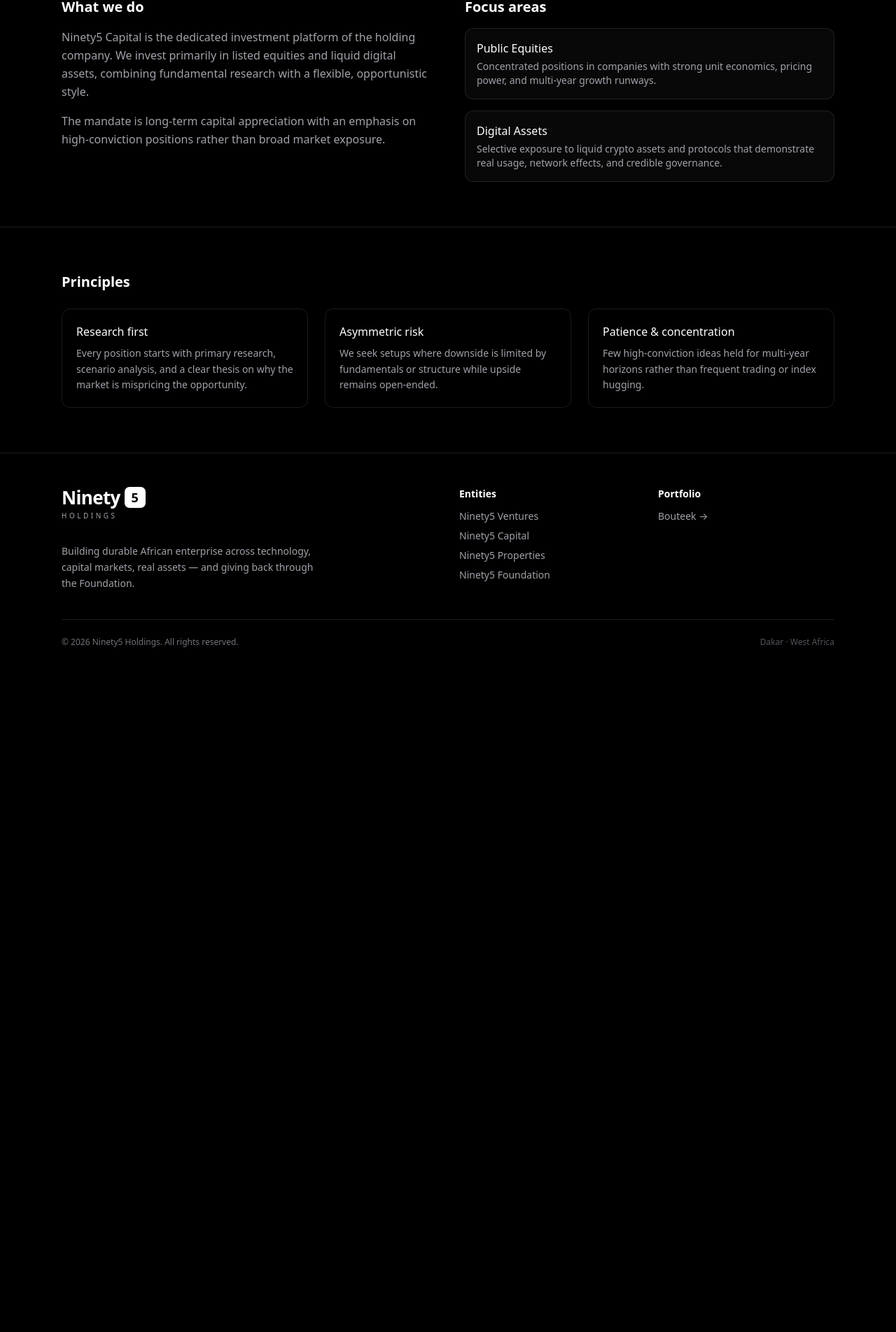
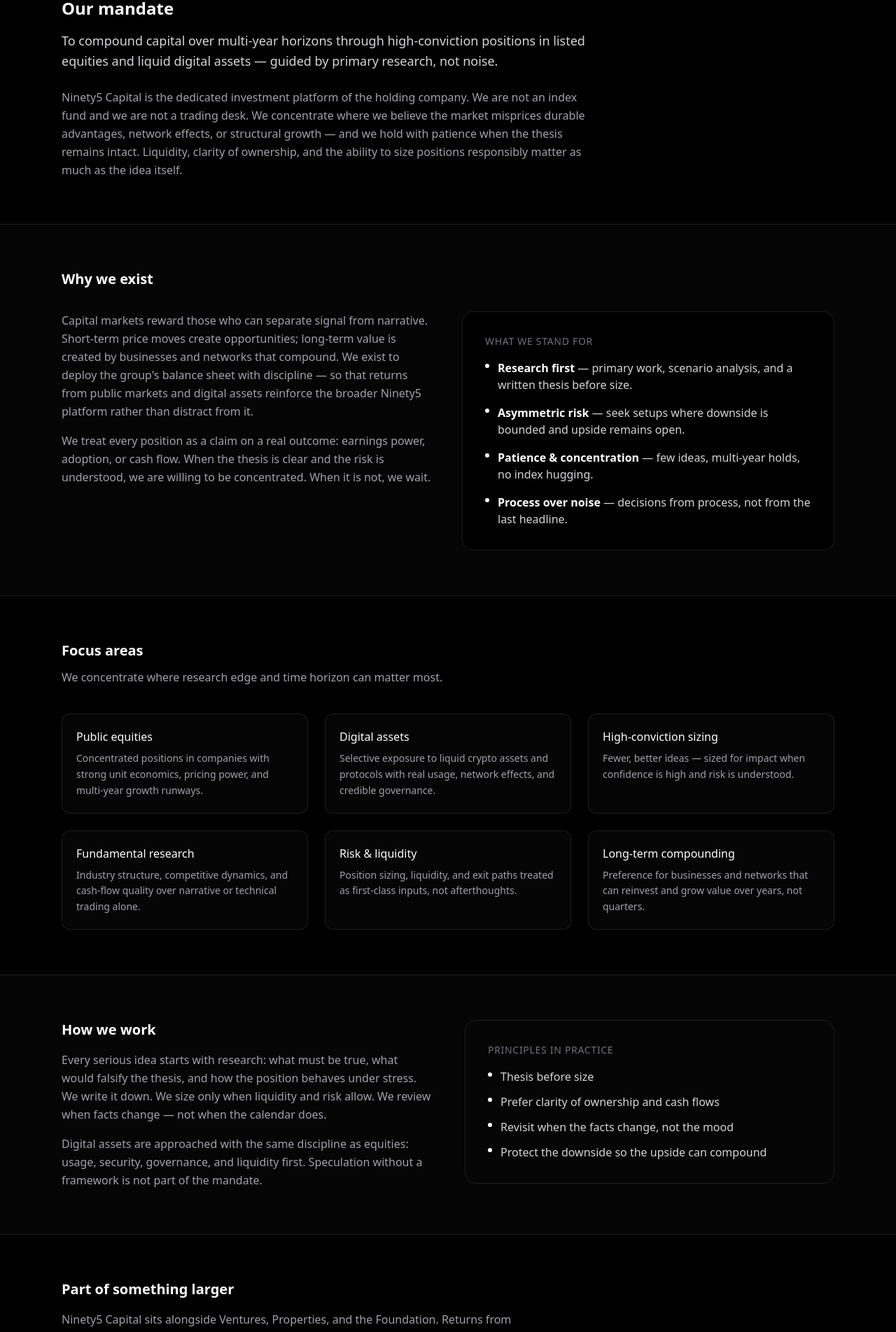
Before and after one commit to wizard9502/ninety5-holdings, a Next.js app: page /capital in a window 1280 px wide. Shown: the part 517-2421 px from the top of the page at 70% size. Before the commit the page ends 1491 px from the top, so only its background shows below. Built offline with nearby package versions, Linux system fonts and the light colour scheme.

Commit message:
Expand Capital page to match Foundation depth

```diff
--- a/app/capital/page.tsx
+++ b/app/capital/page.tsx
@@ -13,54 +13,51 @@
       <section className="relative overflow-hidden border-b border-white/10">
         <div className="absolute inset-0 bg-gradient-to-b from-white/[0.03] via-transparent to-transparent" />
         <div className="relative mx-auto max-w-6xl px-4 sm:px-6 pt-16 pb-20">
-          <Link
-            href="/"
-            className="inline-flex items-center gap-1.5 text-sm text-zinc-500 hover:text-zinc-300 mb-8"
-          >
-            ← Back to Holdings
-          </Link>
-          <p className="text-xs font-medium uppercase tracking-wider text-zinc-500 mb-3">
-            Investment Arm
-          </p>
-          <h1 className="text-4xl sm:text-5xl font-semibold tracking-tight text-white flex items-center gap-2">
+          <Link href="/" className="inline-flex items-center gap-1.5 text-sm text-zinc-500 hover:text-zinc-300 mb-8">← Back to Holdings</Link>
+          <p className="text-xs font-medium uppercase tracking-wider text-zinc-500 mb-3">Investment Arm</p>
+          <h1 className="text-4xl sm:text-5xl font-semibold tracking-tight text-white flex items-center gap-2 flex-wrap">
             Ninety
-            <span className="inline-flex h-10 w-10 sm:h-12 sm:w-12 items-center justify-center rounded-xl bg-white text-black text-2xl sm:text-3xl font-bold">
-              5
-            </span>
+            <span className="inline-flex h-10 w-10 sm:h-12 sm:w-12 items-center justify-center rounded-xl bg-white text-black text-2xl sm:text-3xl font-bold">5</span>
             <span className="ml-1">Capital</span>
           </h1>
           <p className="mt-5 text-lg text-zinc-400 max-w-2xl leading-relaxed">
-            We allocate capital across public markets and digital assets, prioritizing asymmetric upside, durable competitive advantages, and thoughtful risk management.
+            We allocate capital across public equities and digital assets with a long-term, research-driven approach — seeking asymmetric upside while respecting downside.
           </p>
         </div>
       </section>
 
       <section className="mx-auto max-w-6xl px-4 sm:px-6 py-16">
-        <div className="grid md:grid-cols-2 gap-12">
+        <div className="max-w-3xl">
+          <h2 className="text-2xl font-semibold text-white mb-4">Our mandate</h2>
+          <p className="text-zinc-300 text-lg leading-relaxed">
+            To compound capital over multi-year horizons through high-conviction positions in listed equities and liquid digital assets — guided by primary research, not noise.
+          </p>
+          <p className="mt-6 text-zinc-400 leading-relaxed">
+            Ninety5 Capital is the dedicated investment platform of the holding company. We are not an index fund and we are not a trading desk. We concentrate where we believe the market misprices durable advantages, network effects, or structural growth — and we hold with patience when the thesis remains intact. Liquidity, clarity of ownership, and the ability to size positions responsibly matter as much as the idea itself.
+          </p>
+        </div>
+      </section>
+
+      <section className="border-t border-white/10 bg-white/[0.02]">
+        <div className="mx-auto max-w-6xl px-4 sm:px-6 py-16">
+          <h2 className="text-xl font-semibold text-white mb-8">Why we exist</h2>
+          <div className="grid md:grid-cols-2 gap-10">
             <div>
-            <h2 className="text-xl font-semibold text-white mb-4">What we do</h2>
               <p className="text-zinc-400 leading-relaxed">
-              Ninety5 Capital is the dedicated investment platform of the holding company. We invest primarily in listed equities and liquid digital assets, combining fundamental research with a flexible, opportunistic style.
+                Capital markets reward those who can separate signal from narrative. Short-term price moves create opportunities; long-term value is created by businesses and networks that compound. We exist to deploy the group's balance sheet with discipline — so that returns from public markets and digital assets reinforce the broader Ninety5 platform rather than distract from it.
               </p>
               <p className="mt-4 text-zinc-400 leading-relaxed">
-              The mandate is long-term capital appreciation with an emphasis on high-conviction positions rather than broad market exposure.
+                We treat every position as a claim on a real outcome: earnings power, adoption, or cash flow. When the thesis is clear and the risk is understood, we are willing to be concentrated. When it is not, we wait.
               </p>
             </div>
-          <div>
-            <h2 className="text-xl font-semibold text-white mb-4">Focus areas</h2>
-            <div className="space-y-4">
-              <div className="rounded-xl border border-white/10 bg-white/[0.03] p-4">
-                <h3 className="font-medium text-white">Public Equities</h3>
-                <p className="mt-1 text-sm text-zinc-400">
-                  Concentrated positions in companies with strong unit economics, pricing power, and multi-year growth runways.
-                </p>
-              </div>
-              <div className="rounded-xl border border-white/10 bg-white/[0.03] p-4">
-                <h3 className="font-medium text-white">Digital Assets</h3>
-                <p className="mt-1 text-sm text-zinc-400">
-                  Selective exposure to liquid crypto assets and protocols that demonstrate real usage, network effects, and credible governance.
-                </p>
-              </div>
+            <div className="rounded-2xl border border-white/10 bg-black p-6 sm:p-8">
+              <p className="text-sm font-medium text-zinc-500 uppercase tracking-wider mb-4">What we stand for</p>
+              <ul className="space-y-4 text-zinc-300">
+                <li className="flex gap-3"><span className="mt-1.5 h-1.5 w-1.5 rounded-full bg-white shrink-0" /><span><strong className="text-white">Research first</strong> — primary work, scenario analysis, and a written thesis before size.</span></li>
+                <li className="flex gap-3"><span className="mt-1.5 h-1.5 w-1.5 rounded-full bg-white shrink-0" /><span><strong className="text-white">Asymmetric risk</strong> — seek setups where downside is bounded and upside remains open.</span></li>
+                <li className="flex gap-3"><span className="mt-1.5 h-1.5 w-1.5 rounded-full bg-white shrink-0" /><span><strong className="text-white">Patience & concentration</strong> — few ideas, multi-year holds, no index hugging.</span></li>
+                <li className="flex gap-3"><span className="mt-1.5 h-1.5 w-1.5 rounded-full bg-white shrink-0" /><span><strong className="text-white">Process over noise</strong> — decisions from process, not from the last headline.</span></li>
+              </ul>
             </div>
           </div>
         </div>
@@ -68,23 +65,18 @@
 
       <section className="border-t border-white/10">
         <div className="mx-auto max-w-6xl px-4 sm:px-6 py-16">
-          <h2 className="text-xl font-semibold text-white mb-6">Principles</h2>
-          <div className="grid sm:grid-cols-3 gap-6">
+          <h2 className="text-xl font-semibold text-white mb-3">Focus areas</h2>
+          <p className="text-zinc-400 max-w-2xl mb-10">We concentrate where research edge and time horizon can matter most.</p>
+          <div className="grid sm:grid-cols-2 lg:grid-cols-3 gap-6">
             {[
-              {
-                title: "Research first",
-                body: "Every position starts with primary research, scenario analysis, and a clear thesis on why the market is mispricing the opportunity.",
-              },
-              {
-                title: "Asymmetric risk",
-                body: "We seek setups where downside is limited by fundamentals or structure while upside remains open-ended.",
-              },
-              {
-                title: "Patience & concentration",
-                body: "Few high-conviction ideas held for multi-year horizons rather than frequent trading or index hugging.",
-              },
+              { title: "Public equities", body: "Concentrated positions in companies with strong unit economics, pricing power, and multi-year growth runways." },
+              { title: "Digital assets", body: "Selective exposure to liquid crypto assets and protocols with real usage, network effects, and credible governance." },
+              { title: "High-conviction sizing", body: "Fewer, better ideas — sized for impact when confidence is high and risk is understood." },
+              { title: "Fundamental research", body: "Industry structure, competitive dynamics, and cash-flow quality over narrative or technical trading alone." },
+              { title: "Risk & liquidity", body: "Position sizing, liquidity, and exit paths treated as first-class inputs, not afterthoughts." },
+              { title: "Long-term compounding", body: "Preference for businesses and networks that can reinvest and grow value over years, not quarters." },
             ].map((item) => (
-              <div key={item.title} className="rounded-xl border border-white/10 p-5">
+              <div key={item.title} className="rounded-xl border border-white/10 bg-white/[0.02] p-5">
                 <h3 className="font-medium text-white">{item.title}</h3>
                 <p className="mt-2 text-sm text-zinc-400 leading-relaxed">{item.body}</p>
               </div>
@@ -92,6 +84,42 @@
           </div>
         </div>
       </section>
+
+      <section className="border-t border-white/10 bg-white/[0.02]">
+        <div className="mx-auto max-w-6xl px-4 sm:px-6 py-16">
+          <div className="grid md:grid-cols-2 gap-12 items-start">
+            <div>
+              <h2 className="text-xl font-semibold text-white mb-4">How we work</h2>
+              <p className="text-zinc-400 leading-relaxed">
+                Every serious idea starts with research: what must be true, what would falsify the thesis, and how the position behaves under stress. We write it down. We size only when liquidity and risk allow. We review when facts change — not when the calendar does.
+              </p>
+              <p className="mt-4 text-zinc-400 leading-relaxed">
+                Digital assets are approached with the same discipline as equities: usage, security, governance, and liquidity first. Speculation without a framework is not part of the mandate.
+              </p>
+            </div>
+            <div className="rounded-2xl border border-white/10 p-6 sm:p-8">
+              <p className="text-sm font-medium text-zinc-500 uppercase tracking-wider mb-4">Principles in practice</p>
+              <ul className="space-y-3 text-zinc-300">
+                <li className="flex gap-3"><span className="mt-1.5 h-1.5 w-1.5 rounded-full bg-white shrink-0" />Thesis before size</li>
+                <li className="flex gap-3"><span className="mt-1.5 h-1.5 w-1.5 rounded-full bg-white shrink-0" />Prefer clarity of ownership and cash flows</li>
+                <li className="flex gap-3"><span className="mt-1.5 h-1.5 w-1.5 rounded-full bg-white shrink-0" />Revisit when the facts change, not the mood</li>
+                <li className="flex gap-3"><span className="mt-1.5 h-1.5 w-1.5 rounded-full bg-white shrink-0" />Protect the downside so the upside can compound</li>
+              </ul>
+            </div>
+          </div>
+        </div>
+      </section>
+
+      <section className="border-t border-white/10">
+        <div className="mx-auto max-w-6xl px-4 sm:px-6 py-16">
+          <div className="max-w-2xl">
+            <h2 className="text-xl font-semibold text-white mb-4">Part of something larger</h2>
+            <p className="text-zinc-400 leading-relaxed">
+              Ninety5 Capital sits alongside Ventures, Properties, and the Foundation. Returns from disciplined allocation strengthen the group's ability to build products, hold real assets, and fund community opportunity — so capital serves both growth and impact.
+            </p>
+          </div>
+        </div>
+      </section>
     </div>
   );
 }
```
Lines whose indentation alone changed are shown as unchanged.
